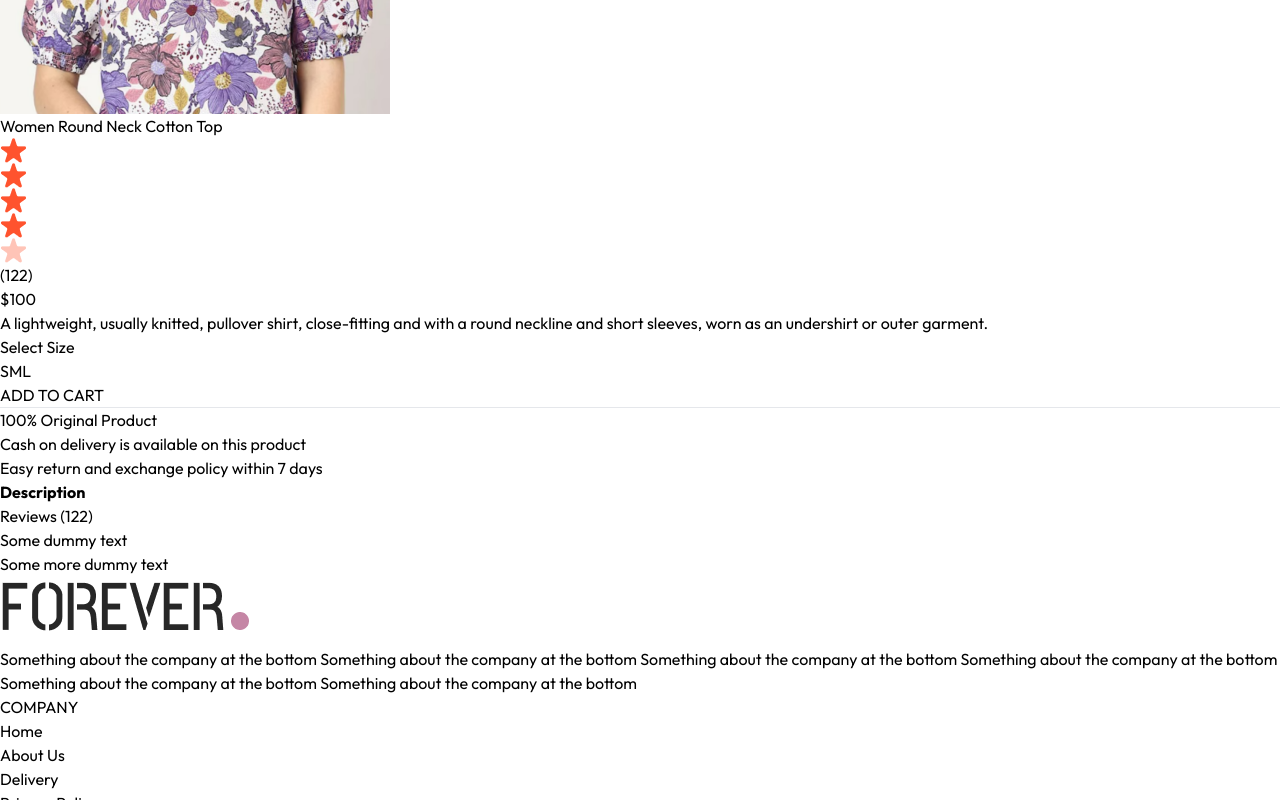
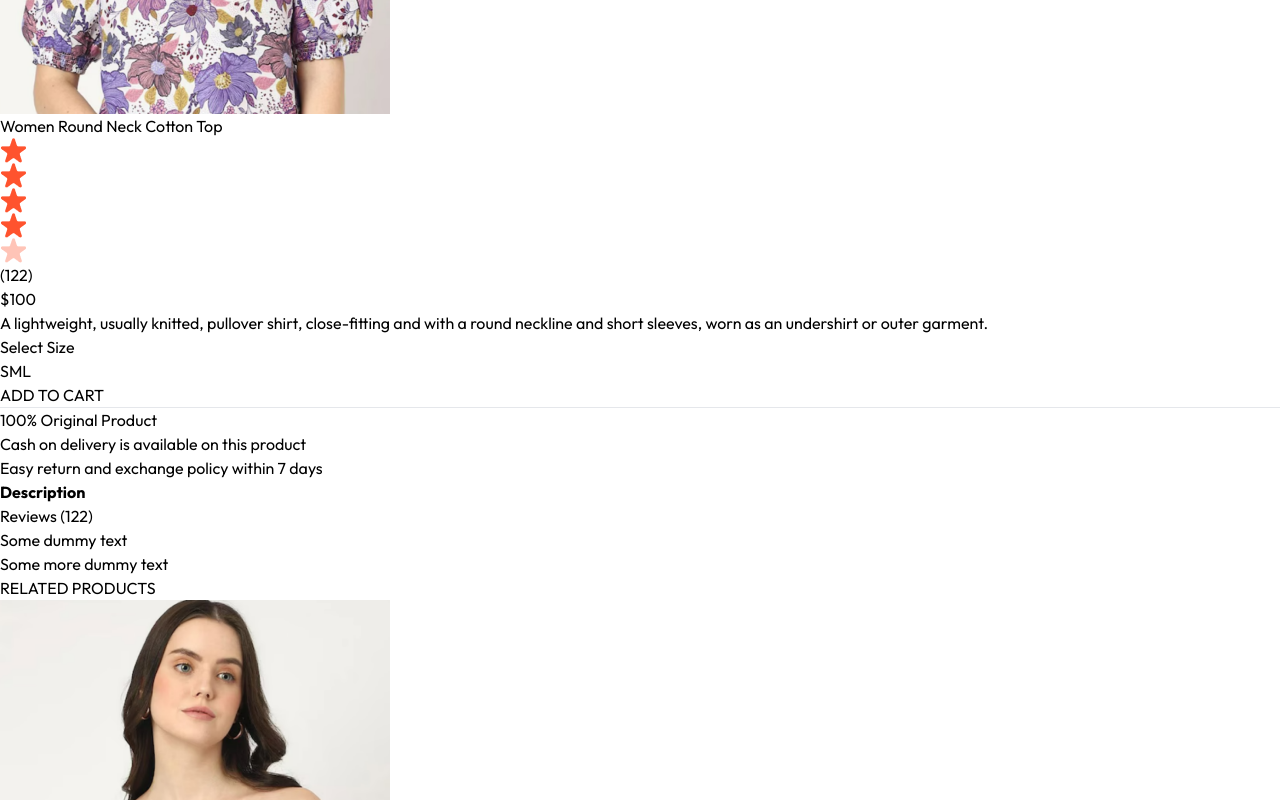
Before and after one commit to Andrew-Projects-1/E-Commerce, a React (Vite) app in the folder frontend/: page /product/aaaaa in a window 1280 px wide. Shown: the part 1308-2108 px from the top of the page. Built offline with nearby package versions, Linux system fonts and the light colour scheme.

Commit message:
Added related products logic and images

```diff
--- a/frontend/src/components/RelatedProducts.jsx
+++ b/frontend/src/components/RelatedProducts.jsx
@@ -1,5 +1,7 @@
 import React, { useContext, useEffect, useState } from 'react'
 import { ShopContext } from '../context/ShopContext'
+import Title from './Title';
+import ProductItem from './ProductItem';
 
 const RelatedProducts = ({category, subCategory}) => {
 
@@ -15,14 +17,22 @@ const RelatedProducts = ({category, subCategory}) => {
       productsCopy = productsCopy.filter((item) => category === item.category);
       productsCopy = productsCopy.filter((item) => subCategory === item.subCategory);
 
-      console.log(productsCopy.slice(0, 5));
+      setRelated(productsCopy.slice(0, 5));
     }
 
   },[products])
 
   return (
-    <div>
+    <div className='my-24'>
+      <div className='text-center text-3xl py-2'>
+        <Title text1={'RELATED'} text2={'PRODUCTS'}/>
+      </div>
 
+      <div className='grid grid-cols-2 sm:grid-cols-3 md:grid-cols-4 lg:grid-cols-5 gap-4 gap-y-6'>
+        {related.map((item, index) => (
+          <ProductItem key={index} id={item._id} name={item.name} price={item.price} image={item.image}/>
+        ))}
+      </div>
     </div>
   )
 }
```
